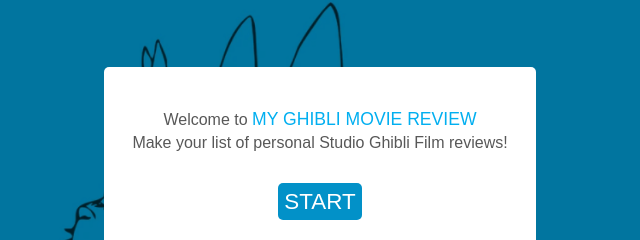
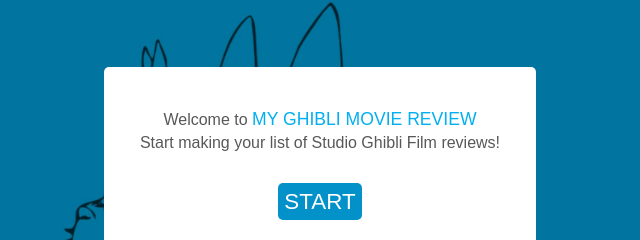
Before and after one commit to Richard-Watanabe/ajax-project, a website: page index.html in a window 1280 px wide. Shown: the part 109-349 px from the top of the page, 320-960 px from the left. Drawn offline with Linux system fonts and the light colour scheme; no server answers.

Commit message:
Slightly changed wording of introduction modal

```diff
--- a/index.html
+++ b/index.html
@@ -60,7 +60,7 @@
         <div class="dialogue">
           <div class="column-full">
             <div class="row justify-center">
-              <p class="text-align question">Welcome to <span>MY GHIBLI MOVIE REVIEW</span><br>Make your list of personal Studio Ghibli Film reviews!</p>
+              <p class="text-align question">Welcome to <span>MY GHIBLI MOVIE REVIEW</span><br>Start making your list of Studio Ghibli Film reviews!</p>
             </div>
             <div class="row justify-center text-align">
               <a href="#" class="ok">START</a>
```
